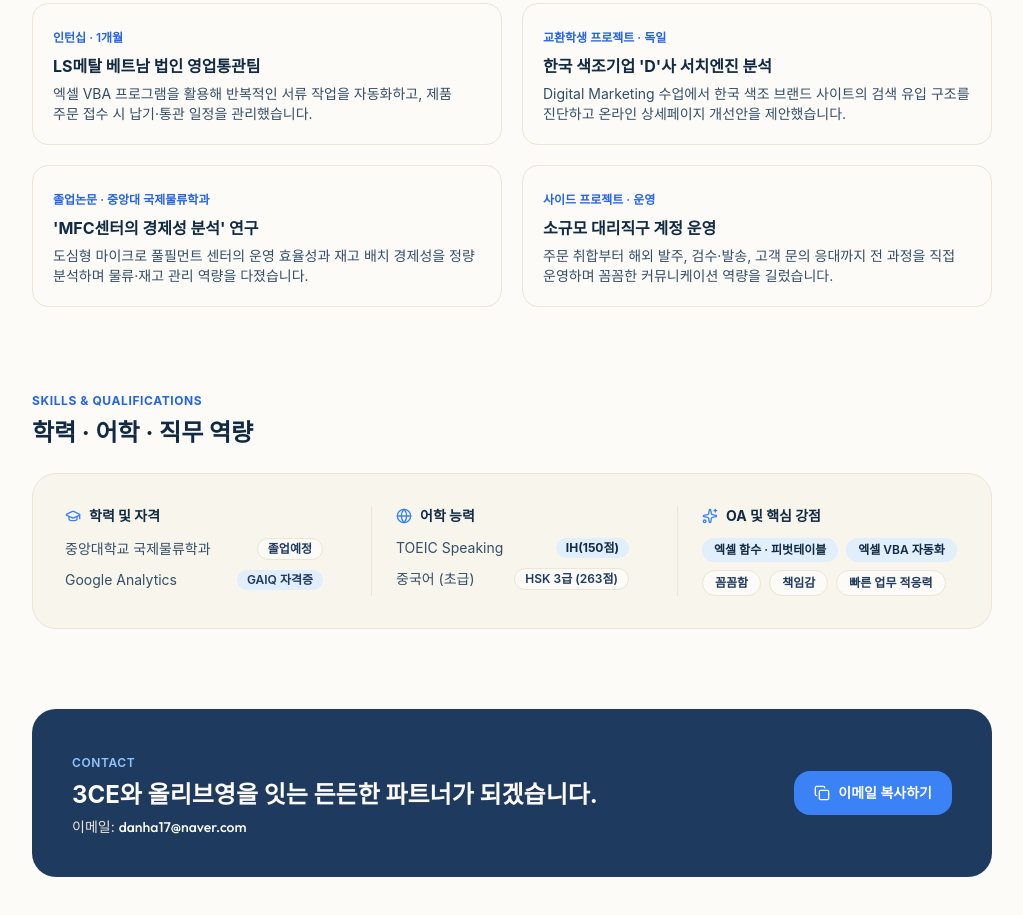
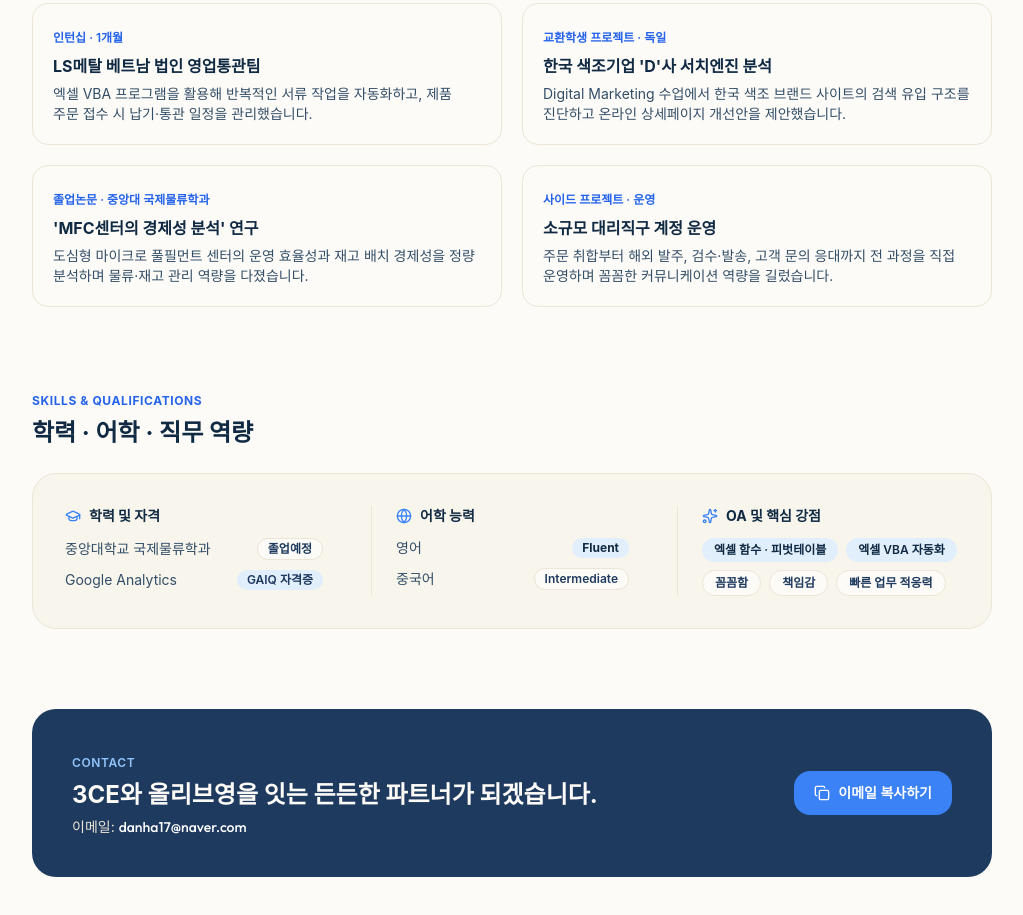
Before and after one commit to twitty196joo/About_Subin, a plain HTML site: page index.html in a window 1280 px wide. Shown: the part 1582-2497 px from the top of the page, without its empty margins (128-1151 px from the left). Drawn offline with nearby package versions, Linux system fonts and the light colour scheme; a web font is replaced by a local one.

Commit message:
Update index.html

```diff
--- a/index.html
+++ b/index.html
@@ -313,12 +313,12 @@
             </h3>
             <ul class="space-y-2.5 text-xs sm:text-sm text-ink-700">
               <li class="flex items-center justify-between gap-2">
-                <span class="whitespace-nowrap">TOEIC Speaking</span>
-                <span class="px-2.5 py-0.5 rounded-full bg-pastelblue-100 text-xs font-bold text-ink-900 whitespace-nowrap">IH(150점)</span>
+                <span class="whitespace-nowrap">영어</span>
+                <span class="px-2.5 py-0.5 rounded-full bg-pastelblue-100 text-xs font-bold text-ink-900 whitespace-nowrap">Fluent</span>
               </li>
               <li class="flex items-center justify-between gap-2">
-                <span class="whitespace-nowrap">중국어 (초급)</span>
-                <span class="px-2.5 py-0.5 rounded-full bg-cream-50 border border-cream-200 text-xs font-semibold text-ink-800 whitespace-nowrap">HSK 3급 (263점)</span>
+                <span class="whitespace-nowrap">중국어</span>
+                <span class="px-2.5 py-0.5 rounded-full bg-cream-50 border border-cream-200 text-xs font-semibold text-ink-800 whitespace-nowrap">Intermediate</span>
               </li>
             </ul>
           </div>
```
